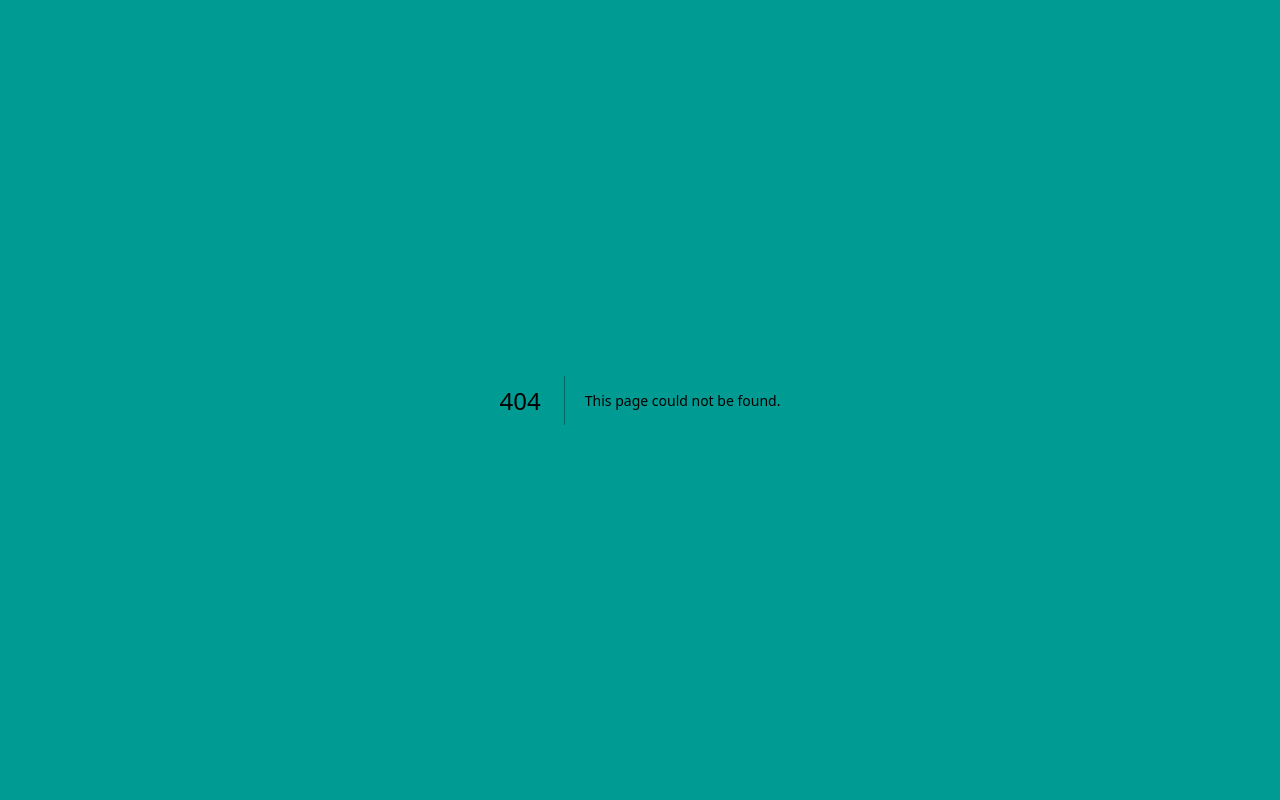
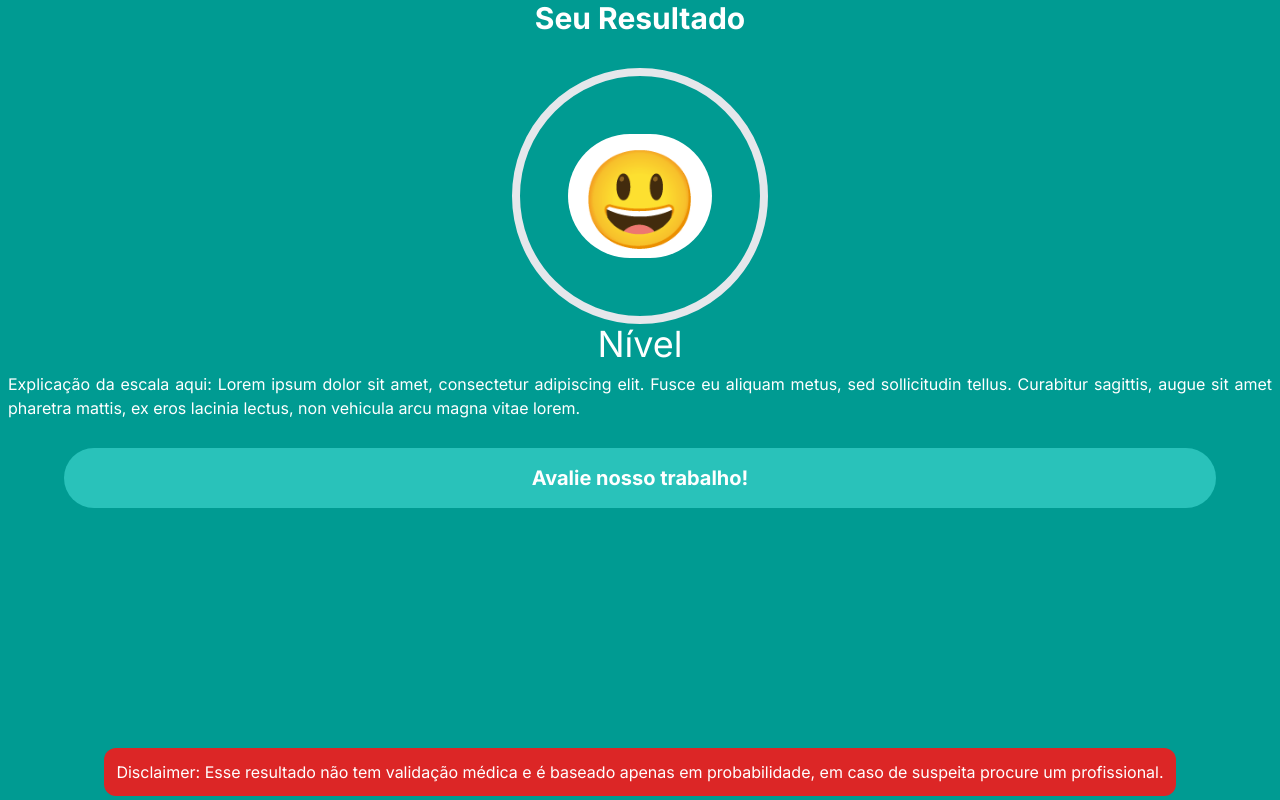
Before and after one commit to heitorlimamorei/survey-burnout-front-end, a Next.js app: page /quiz/results in a window 1280 px wide. Before the commit this address had no page. Built offline with nearby package versions, Linux system fonts and the light colour scheme.

Commit message:
feat: added results, checkout & welcome

```diff
--- a/src/app/page.tsx
+++ b/src/app/page.tsx
@@ -1,3 +1,30 @@
+import Image from 'next/image';
+import brain from '../../public/brain.png';
+
 export default function Home() {
-  return <div className="w-full h-full flex flex-col"></div>;
+  return (
+    <div className="w-full h-full flex flex-col items-center">
+      <div className="flex flex-row py-3">
+        <h1 className="text-5xl font-bold text-white mt-5">QUIZ BURNOUT</h1>
+        <Image src={brain} width={120} alt="" />
+      </div>
+      <p className='text-white p-2'>
+        Lorem ipsum dolor sit amet, consectetur adipiscing elit. Sed eget arcu
+        vel neque mollis consequat. Ut ultricies, tortor mattis ultricies
+        fringilla, dui diam placerat turpis, rutrum tincidunt metus leo sit amet
+        ex. Nulla facilisi. Mauris feugiat rhoncus semper. Nunc nec est est.
+        Proin vel erat fringilla, feugiat nulla ac, imperdiet lectus. Etiam ante
+        odio, interdum sit amet vehicula eu, maximus nec leo. Sed tincidunt sem
+        mi, eu condimentum nulla rutrum eget. Maecenas mollis leo id congue
+        bibendum. Vestibulum nec sollicitudin nibh. Suspendisse a dui eros. Sed
+        non dui nisi. Phasellus sed dui quis dolor ultricies congue. Vestibulum
+        eu convallis velit, non tempus leo. Fusce rhoncus tortor vel metus
+        bibendum, eget varius augue molestie. Suspendisse pellentesque elementum
+        consectetur. Maecenas eu interdum libero. Morbi ut leo sagittis dolor.
+      </p>
+      <button className='p-4 text-xl w-[90%] rounded-full bg-[#29c2ba] text-white font-bold text-center'>
+        INICIAR
+      </button>
+    </div>
+  );
 }
--- a/src/app/quiz/page.tsx
+++ b/src/app/quiz/page.tsx
@@ -3,17 +3,28 @@ import { motion } from 'framer-motion';
 import useQuiz from '@/hooks/useQuiz';
 import ProgressBar from '@/components/ProgressBar';
 import React, { useState } from 'react';
+import { useRouter } from 'next/navigation';
 
 export default function Quiz() {
   const [currentQuestionIndex, setCurrentQuestionIndex] = useState<number>(0);
   const [isCheckoutOpen, setIsCheckoutOpen] = useState<boolean>(false);
+  const router = useRouter();
+  const { questions, answerQuestion } = useQuiz();
 
-  const { questions, answerQuestion } = useQuiz();
+  const [authorize, setAuthorize] = useState<boolean>(true);
 
   const currentQuestion = questions[currentQuestionIndex];
 
   const toggleCheckoutIsOpen = () => {
     setIsCheckoutOpen((c) => !c);
+  };
+
+  const handleGoToResults = () => {
+    router.push('/quiz/results');
+  };
+
+  const handleAuthorize = () => {
+    setAuthorize((authorize) => !authorize);
   };
 
   const handleNextQuestion = () => {
@@ -110,15 +121,27 @@ export default function Quiz() {
     </div>
   ) : (
     <div className="h-full w-full flex flex-col items-center">
-      <h1 className="text-3xl text-white font-bold mb-8">Seu Resultado</h1>
-      <div className="flex flex-col items-center">
-        <div className="text-5xl text-white font-bold border-8 h-64 w-64 rounded-full flex items-center justify-center">
-          30%
+      <div className="flex flex-col mt-6 h-fit py-5 rounded-xl my-2 w-[95%] bg-[#E7E7E7]">
+        <h1 className="font-bold text-2xl text-center">Checkout</h1>
+        <div className="flex flex-col my-2 px-5">
+          <label className="font-semibold" htmlFor="text">
+            Email
+          </label>
+          <input className="rounded-md h-[2rem]" type="text" />
         </div>
-        <p className="p-3 bg-red-600 text-white m-1 self-end rounded-xl">
-          Disclaimer: Esse resultado não tem validação médica e é baseado apenas
-          em probabilidade, em caso de suspeita procure um profissional.
-        </p>
+        <div className="flex flex-row my-2 px-5">
+          <input
+            type="checkbox"
+            checked={authorize}
+            onChange={handleAuthorize}
+          />
+          <p className="text-sm ml-1">Concedo meus dados para uso futuro</p>
+        </div>
+        <button
+          onClick={handleGoToResults}
+          className="p-6 mt-5 mx-5 rounded-xl bg-[#009B92] text-white font-bold text-center">
+          Seguir para resultados
+        </button>
       </div>
     </div>
   );
--- /dev/null
+++ b/src/app/quiz/results/page.tsx
@@ -0,0 +1,70 @@
+import { motion } from 'framer-motion';
+
+interface ResultsProps {
+  scale: number;
+}
+
+export default function Results({ scale }: ResultsProps) {
+  function getBgClass(scale: number): string {
+    const colors = [
+      'bg-[#0292cf]',
+      'bg-[#01a9b2]',
+      'bg-[#00bc99]',
+      'bg-[#00be58]',
+      'bg-[#75ce70]',
+      'bg-[#bcdb63]',
+      'bg-[#00bc99]',
+      'bg-[#e1e455]',
+      'bg-[#febf19]',
+      'bg-[#fd9532]',
+      'bg-[#ff6839]',
+      'bg-[#ee4725]',
+      'bg-[#fe0106]',
+      'bg-[#fd0079]',
+      'bg-[#cc0061]',
+      'bg-[#61002d]',
+    ];
+
+    const index = Math.floor(((scale - 1) / 16) * colors.length);
+    return colors[index];
+  }
+
+  return (
+    <div className="h-full w-full flex flex-col items-center">
+      <h1 className="text-3xl text-white font-bold mb-8">Seu Resultado</h1>
+      <div className="flex flex-col items-center">
+        <div className="text-5xl text-white font-bold border-8 h-64 w-64 rounded-full flex">
+          <motion.div
+            className={`w-[15rem] h-[15rem] rounded-full flex items-center text-8xl justify-center ${getBgClass(
+              scale
+            )}`}
+            initial={{ scale: 0 }}
+            animate={{ scale: 1 }}
+            transition={{ type: 'linear', duration: 1 }}>
+            <motion.div
+              className="w-fit h-fit bg-white rounded-full pt-4 pb-3 px-3 text-center"
+              initial={{ opacity: 0 }}
+              animate={{ opacity: 1 }}
+              transition={{ delay: 1.5 }}>
+              {scale > 8 ? '🤒' : '😃'}
+            </motion.div>
+          </motion.div>
+        </div>
+        <h2 className="text-white text-4xl">Nível {scale}</h2>
+        <p className="text-white p-2 text-justify">
+          Explicação da escala aqui: Lorem ipsum dolor sit amet, consectetur
+          adipiscing elit. Fusce eu aliquam metus, sed sollicitudin tellus.
+          Curabitur sagittis, augue sit amet pharetra mattis, ex eros lacinia
+          lectus, non vehicula arcu magna vitae lorem.
+        </p>
+        <button className="p-4 text-xl w-[90%] m-5 rounded-full bg-[#29c2ba] text-white font-bold text-center">
+          Avalie nosso trabalho!
+        </button>
+        <p className="absolute p-3 bg-red-600 h-fit text-justify text-white m-1 bottom-0 rounded-xl">
+          Disclaimer: Esse resultado não tem validação médica e é baseado apenas
+          em probabilidade, em caso de suspeita procure um profissional.
+        </p>
+      </div>
+    </div>
+  );
+}
```
Also changed, not shown: public/brain.png (added).
